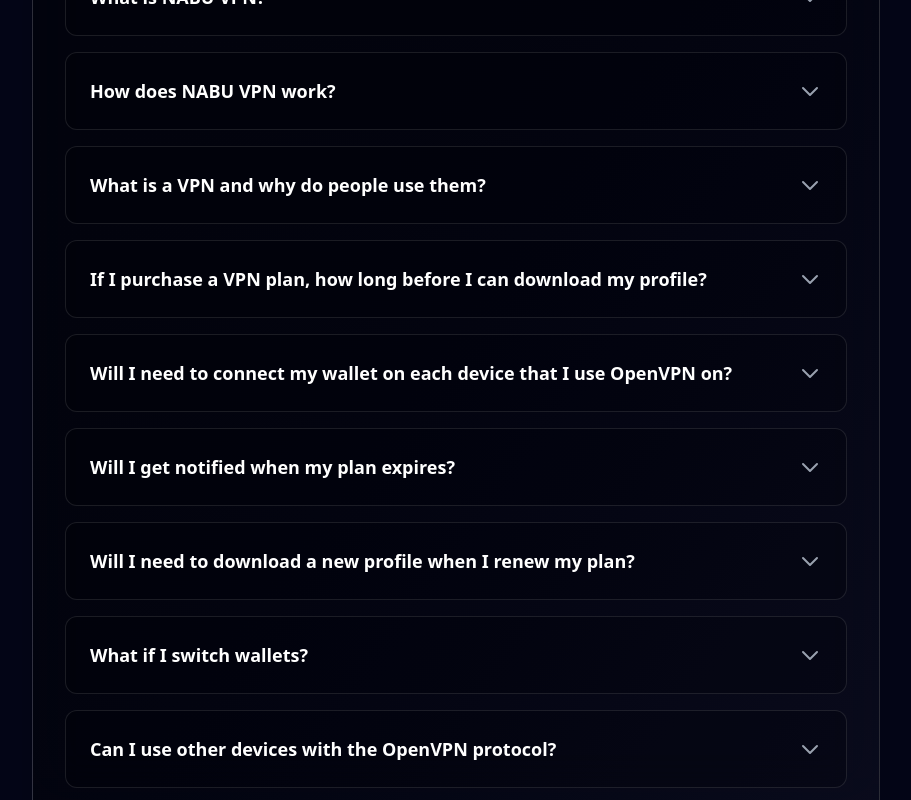
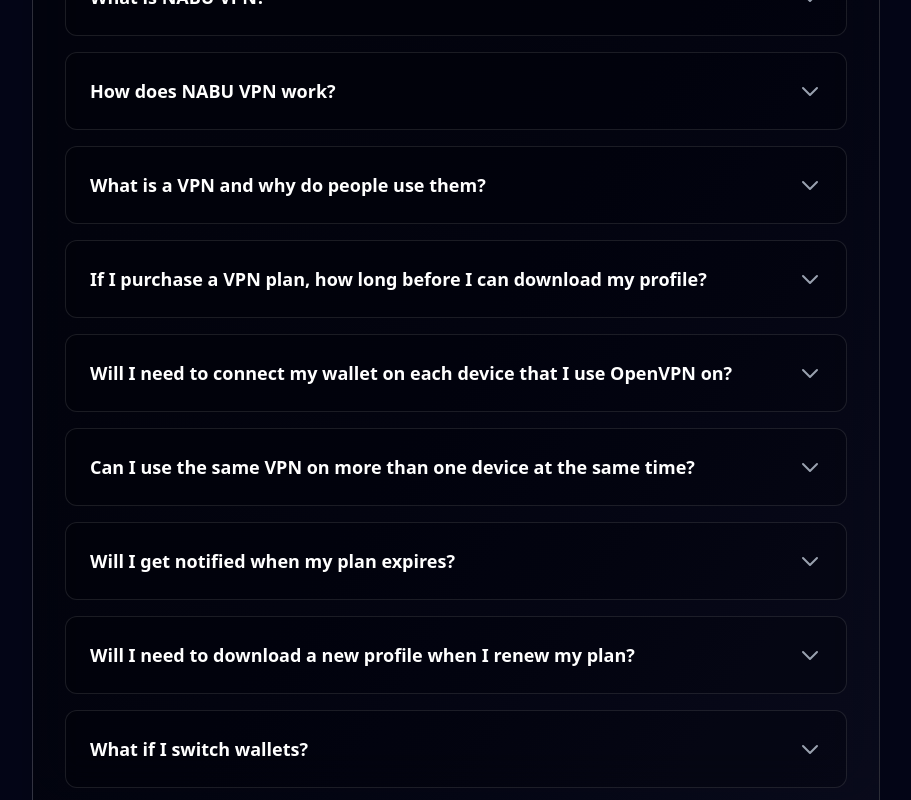
Before and after one commit to blinklabs-io/vpn-frontend, a React (Vite) app: page /docs-faqs in a window 1280 px wide. Shown: the part 391-1191 px from the top of the page, without its empty margins (184-1095 px from the left). Built offline with nearby package versions, Linux system fonts and the light colour scheme.

Commit message:
Fix: Update FAQs
Fix: updated FAQs renewal question, multiple instance question and added question about one profile on multiple devices.

Signed-off-by: EarnCoinPool <83303972+EarnCoinPool@users.noreply.github.com>

```diff
--- a/src/pages/DocsFaqs.tsx
+++ b/src/pages/DocsFaqs.tsx
@@ -36,6 +36,11 @@
       question: "Will I need to connect my wallet on each device that I use OpenVPN on?",
       answer: "No, you just need your profile .ovpn file to import onto your device."
     },
+     {
+      id: "mulitple-device-same-time",
+      question: "Can I use the same VPN on more than one device at the same time?",
+      answer: "No. Each profile is a single concurrent connection. But... you can buy more profiles."
+    },
     {
       id: "expire-notification",
       question: "Will I get notified when my plan expires?",
@@ -44,7 +49,7 @@
     {
       id: "renew-plan-new-profile",
       question: "Will I need to download a new profile when I renew my plan?",
-      answer: "No, as long as you renew before it expires."
+      answer: "No, renewing your plan lets you keep enjoying your current profile. A new profile is needed after 10 years from initial plan purchase. So, you have ample time before that happens."
     },
     {
       id: "switch-wallets",
@@ -64,7 +69,7 @@
     {
       id: "multiple-instances",
       question: "Can I buy multiple VPN instances?",
-      answer: "Yes, but why?"
+      answer: "Yes, you can buy multiple instances that give you different profiles per instance."
     },
     {
       id: "ip-address-for-openvpn",
```
